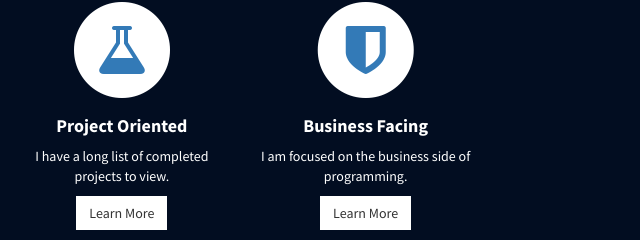
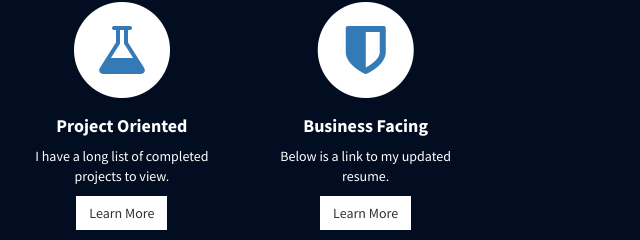
Before and after one commit to minottanthonya/minottanthonya.github.io, a plain HTML site: page index.html in a window 1280 px wide. Shown: the part 1253-1493 px from the top of the page, 640-1280 px from the left. Drawn offline with Linux system fonts and the light colour scheme.

Commit message:
Fixed link?

```diff
--- a/index.html
+++ b/index.html
@@ -150,7 +150,7 @@
                                 <h4>
                                     <strong>Business Facing</strong>
                                 </h4>
-                                <p>I am focused on the business side of programming.</p>
+                                <p>Below is a link to my updated resume.</p>
                                 <a href="img/2017Resume.pdf" target="blank" class="btn btn-light">Learn More</a>
                             </div>
                         </div>
```
